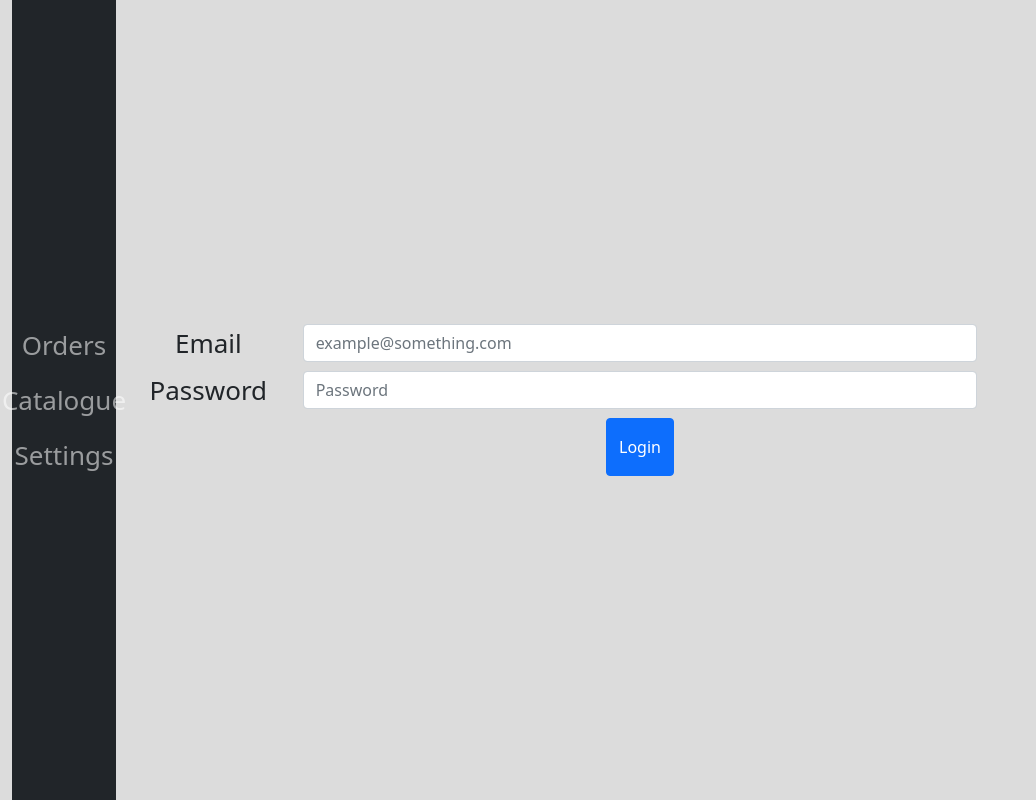
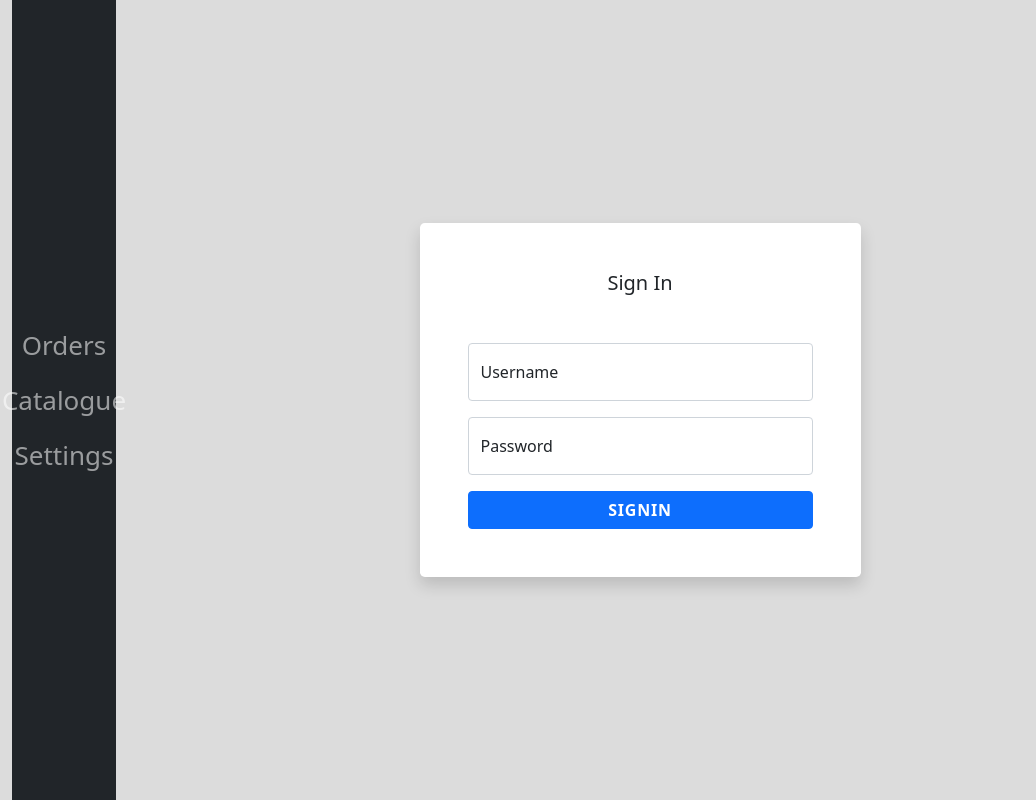
Before and after one commit to IDIRYACINE/online_order_server_app, a React (Create React App) app: page /Login in a window 1280 px wide. Shown: the whole page, without its empty margins (0-1036 px from the left). Built offline with nearby package versions, Linux system fonts and the light colour scheme; no server answers.

Commit message:
refactored login form

```diff
--- a/src/App.tsx
+++ b/src/App.tsx
@@ -48,6 +48,8 @@ function App() {
         crossOrigin="anonymous"
       />
 
+      <link rel="stylesheet" href="node_modules/@fortawesome/fontawesome-free/css/all.css"/>
+
     </div>
   );
 }
--- a/src/Ui/components/auth/LoginForm.tsx
+++ b/src/Ui/components/auth/LoginForm.tsx
@@ -1,16 +1,17 @@
 import React from "react";
+import { Card, Col } from "react-bootstrap";
+import Button from "react-bootstrap/esm/Button";
+import Container from "react-bootstrap/esm/Container";
 import Form from "react-bootstrap/esm/Form";
-import Row from "react-bootstrap/esm/Row"
-import Col from "react-bootstrap/esm/Col"
-import Button from "react-bootstrap/esm/Button"
-
+import Row from "react-bootstrap/esm/Row";
+import '../../styles/LoginForm.css';
 
 export default function LoginForm(props:any){
-    let email = ''
+    let username = ''
     let password = ''
 
-    function updateEmail(value:string){
-        email = value
+    function updateUsername(value:string){
+        username = value
     }
 
     function updatePassword(value:string){
@@ -18,23 +19,35 @@ export default function LoginForm(props:any){
     }
 
     return (
-        <Form className="px-5 py-5" >
-        <Form.Group>
-            <Row className="g-3">
-                <Col className="col-sm-2"><Form.Label>Email</Form.Label></Col>
-                <Col className="col-sm-8"><Form.Control placeholder="example@something.com" onChange={(e)=>updateEmail(e.target.value)}/></Col>
+          <Container >
+            <Row>
+              <Col className="col-sm-9 col-md-7 col-lg-5 mx-auto">
+                <Card className="border-0 shadow rounded-3 my-5">
+                  <Card.Body className="card-body p-4 p-sm-5">
+                    <Card.Title className="card-title text-center mb-5 fw-light fs-5">Sign In</Card.Title>
+                    <Form>
+
+                      <Form.Floating className="mb-3">
+                        <Form.Control type="text" onChange={(e)=>updateUsername(e.target.value)} id="floatingInput" placeholder="Username"/>
+                        <label htmlFor="floatingInput">Username</label>
+
+                      </Form.Floating>
+                      <Form.Floating className="mb-3">
+                        <Form.Control type="password" onChange={(e)=>updatePassword(e.target.value)}  id="floatingPassword" placeholder="Password"/>
+                        <label htmlFor="floatingPassword">Password</label>
+                      </Form.Floating>
+
+                      <div className="d-grid">
+                        <Button className="btn btn-primary btn-login text-uppercase fw-bold" onClick={props.login(username,password)}>Signin</Button>
+                      </div>
+
+                    </Form>
+                  </Card.Body>
+                </Card>
+              </Col>
             </Row>
-        </Form.Group>
+          </Container>
 
-        <Form.Group>
-            <Row className="g-3">
-                <Col className="col-sm-2"><Form.Label>Password</Form.Label></Col>
-                <Col className="col-sm-8"><Form.Control placeholder="Password" onChange={(e)=>updatePassword(e.target.value)}></Form.Control></Col>
-            </Row>
-        </Form.Group>
 
-        <Button className="py-3" onClick={()=>{props.login(email,password)}}>Login</Button>
-
-        </Form>
     )
 }
--- a/src/Ui/components/navbar/SideNavBar.tsx
+++ b/src/Ui/components/navbar/SideNavBar.tsx
@@ -1,7 +1,7 @@
 import React from "react"
 import {Container, Nav,Navbar} from "react-bootstrap"
 import { Link } from "react-router-dom";
-import './SideNavBar.css'
+import '../../styles/SideNavBar.css'
 
 export default function NavigationBar(){
     return (
--- a/src/Ui/styles/App.css
+++ b/src/Ui/styles/App.css
@@ -1,6 +1,6 @@
+
 .App {
   text-align: center;
-  font-size: calc(10px + 2vmin);
   background-color: gainsboro;
 }
 
--- /dev/null
+++ b/src/Ui/styles/LoginForm.css
@@ -0,0 +1,6 @@
+
+  .btn-login {
+    font-size: 0.9rem;
+    letter-spacing: 0.05rem;
+    padding: 0.75rem 1rem;
+  }
--- a/src/Ui/components/navbar/SideNavBar.css
+++ b/src/Ui/styles/SideNavBar.css
@@ -1,3 +1,4 @@
+
 #NavBar{
     min-height: 100vh;
     max-width: 10vw;
@@ -7,3 +8,7 @@
     justify-content: space-evenly;
     color: white;
 }
+
+.nav-link{
+    font-size: calc(10px + 2vmin);
+}
--- a/src/Ui/styles/index.css
+++ /dev/null
@@ -1,13 +0,0 @@
-body {
-  margin: 0;
-  font-family: -apple-system, BlinkMacSystemFont, 'Segoe UI', 'Roboto', 'Oxygen',
-    'Ubuntu', 'Cantarell', 'Fira Sans', 'Droid Sans', 'Helvetica Neue',
-    sans-serif;
-  -webkit-font-smoothing: antialiased;
-  -moz-osx-font-smoothing: grayscale;
-}
-
-code {
-  font-family: source-code-pro, Menlo, Monaco, Consolas, 'Courier New',
-    monospace;
-}
--- a/src/index.tsx
+++ b/src/index.tsx
@@ -1,6 +1,5 @@
 import React from 'react';
 import ReactDOM from 'react-dom';
-import './Ui/styles/index.css';
 import App from './App';
 import {BrowserRouter} from 'react-router-dom'
 import { Provider } from 'react-redux';
--- a/tsconfig.json
+++ b/tsconfig.json
@@ -22,7 +22,8 @@
     "allowSyntheticDefaultImports": true,
     "resolveJsonModule": true,
     "isolatedModules": true,
-    "jsx": "preserve"
+    "jsx": "preserve",
+    "noEmit": true
   },
   "ts-node": {
     "esm": true
```
Also changed, not shown: package.json (+13 -2 lines), 1 other file (tests, documents, lock files or other folders).
